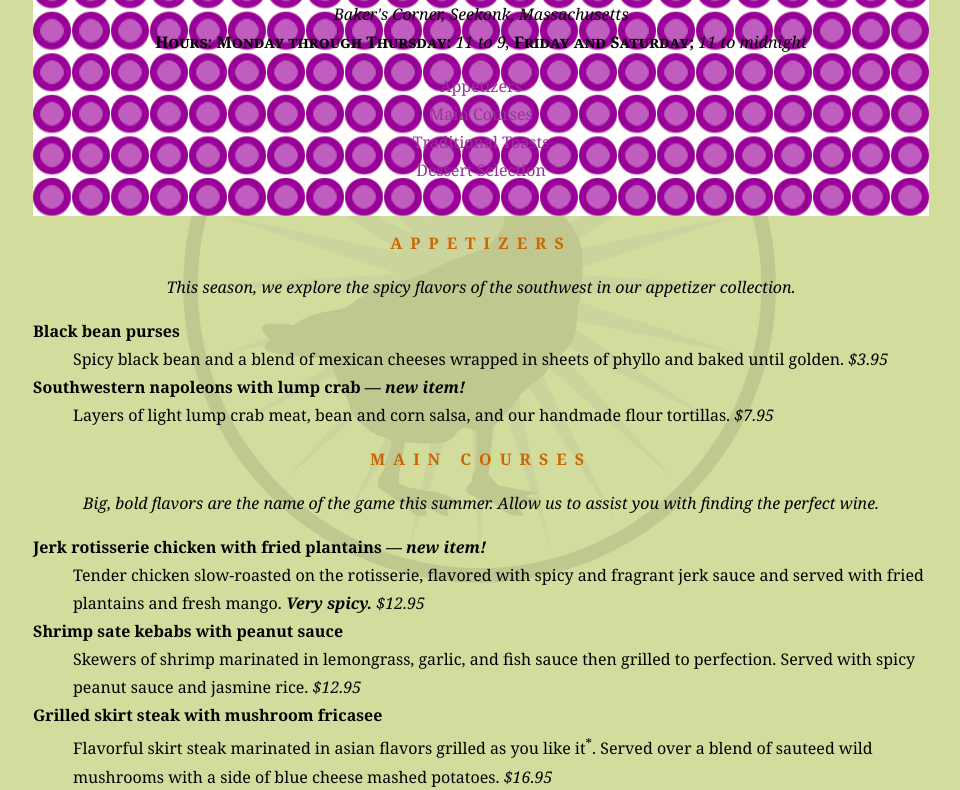
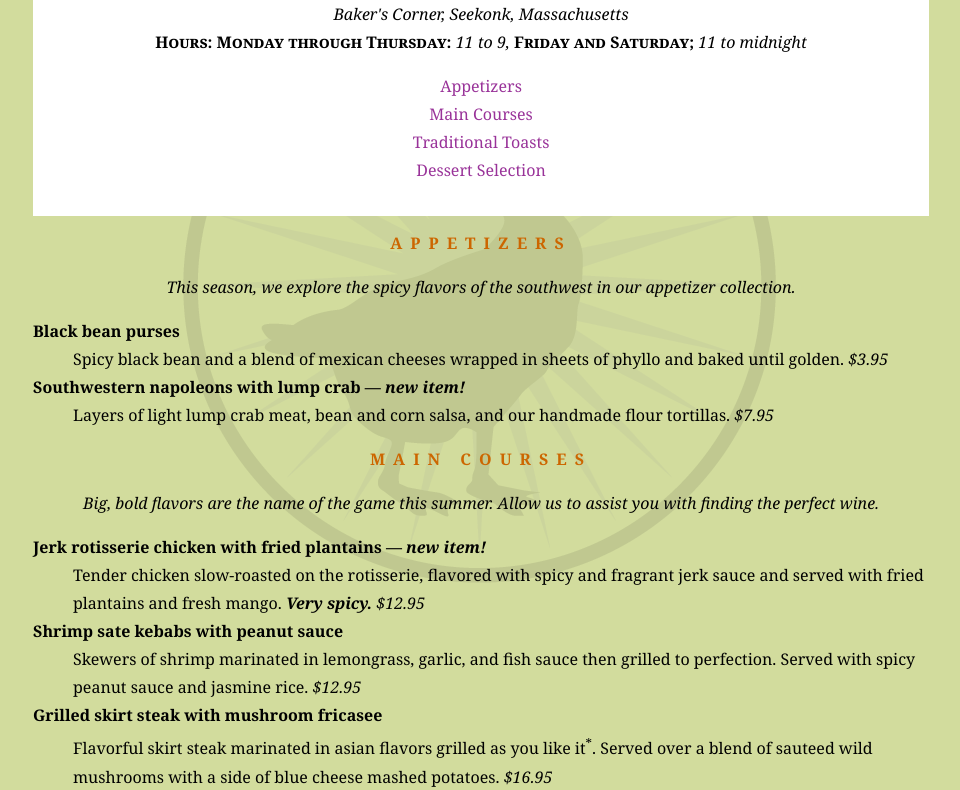
Before and after one commit to Luisgonzalez514/fid, a plain HTML site: page bistro/summermenu4.html in a window 1280 px wide. Shown: the part 113-903 px from the top of the page, without its empty margins (159-1119 px from the left). Drawn offline with Linux system fonts and the light colour scheme; a web font is replaced by a local one.

Commit message:
Add files via upload

```diff
--- a/bistro/summermenu4.html
+++ b/bistro/summermenu4.html
@@ -23,7 +23,7 @@ header {
   background: url(images/bullseye.png);
   background-color: rgba(255, 255, 255, 5);
   background-image: url(images/purpledot.png);
-  background-repeat: space;
+  background-repeat: repeat-x;
   background-position: center top;
 }
 
```
